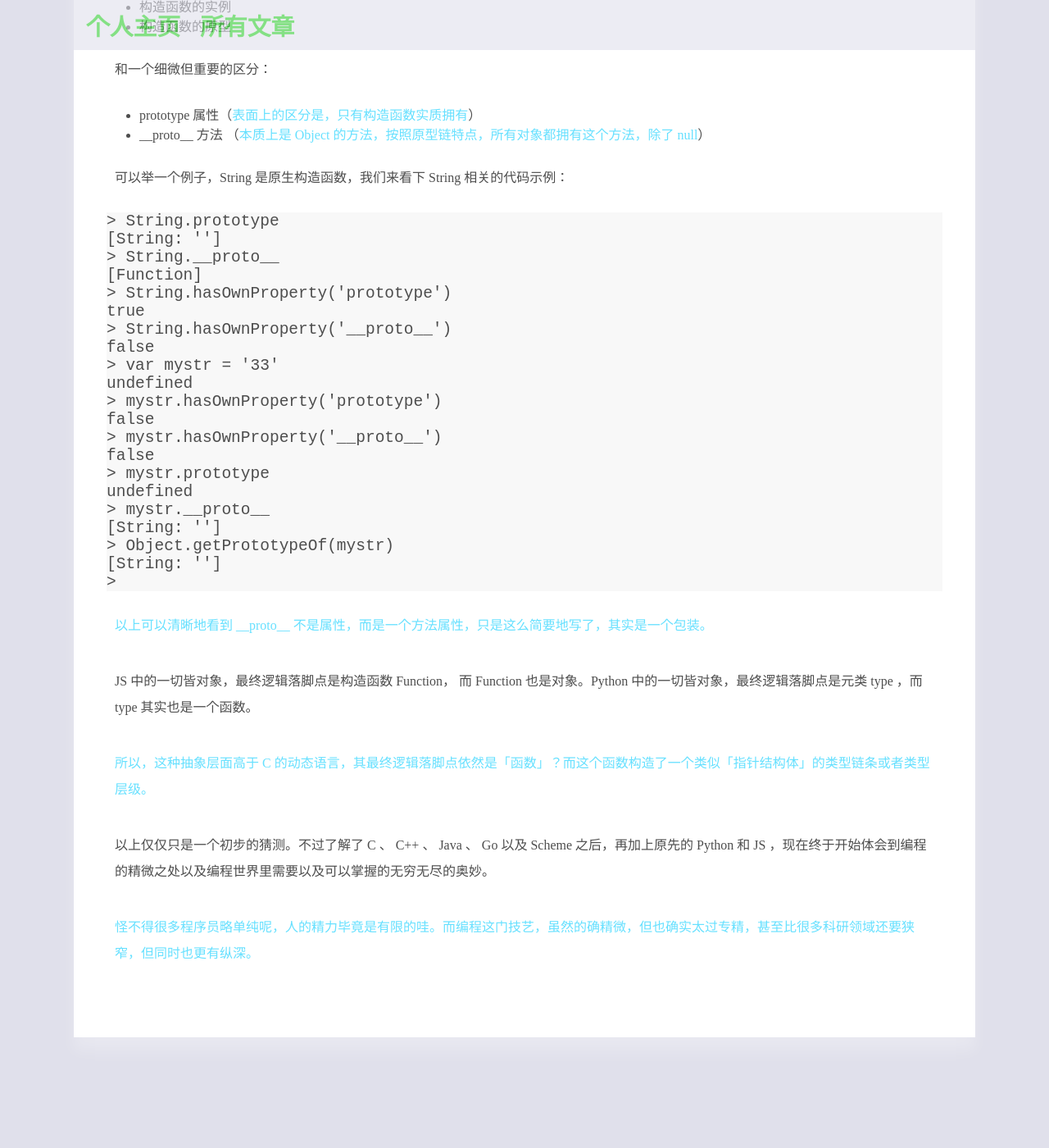
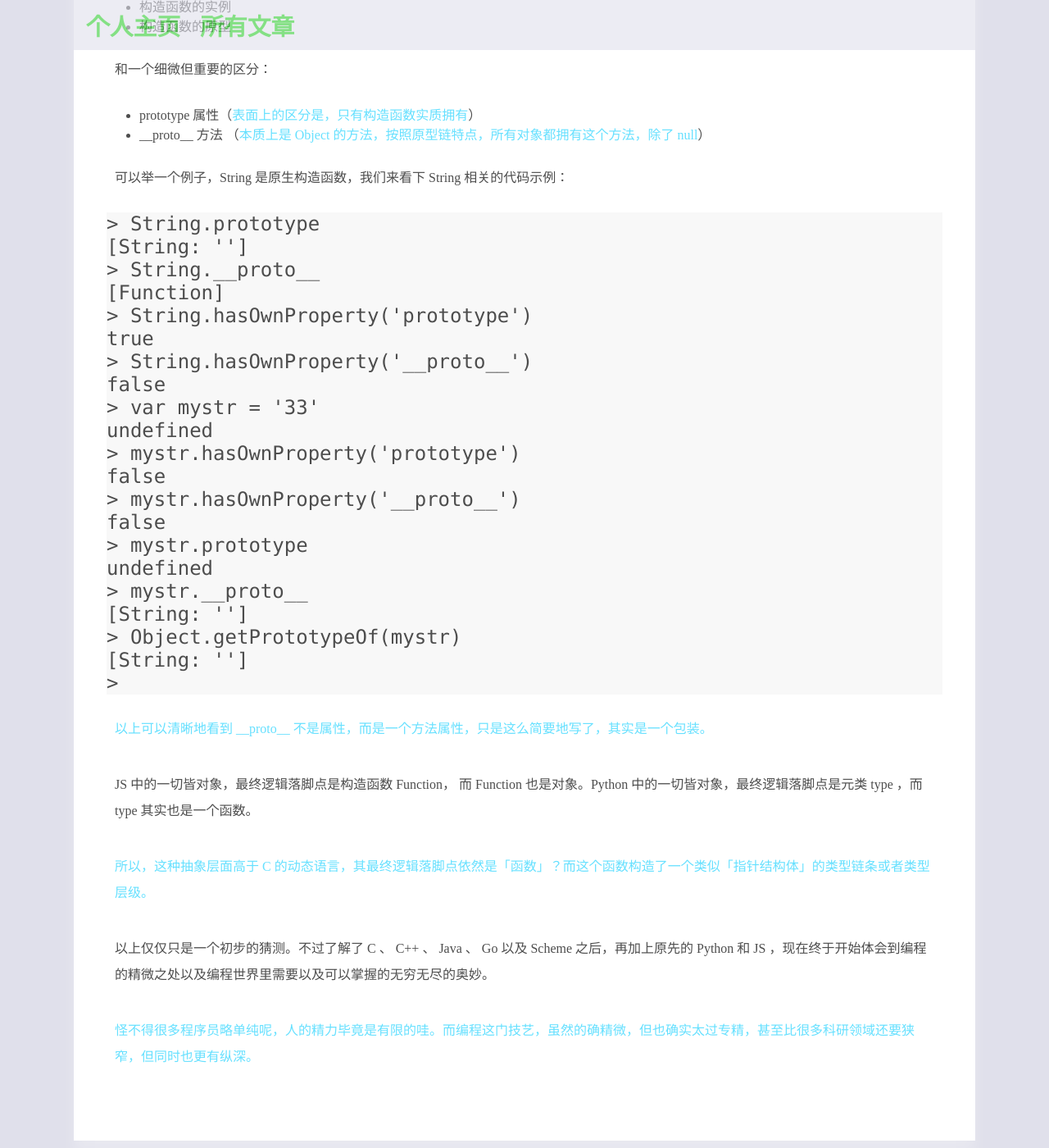
Before and after one commit to xxleyi/xxleyi.github.io, a Jekyll site: the page built from _posts/2017-09-12-03原型链与原型属性.md, in a window 1280 px wide and 1400 px high, scrolled down 2677 px. Shown: the whole window at 82% size. Built offline with Jekyll 4.4.1, drawn with Linux system fonts in a browser that asks for light colours; before the commit the page ends 4002 px from its top, so only the background shows below that.

Commit message:
upate a old blog.

```diff
--- a/css/post.css
+++ b/css/post.css
@@ -77,4 +77,5 @@ nav{
 
 code{
   font-size: 1.5em;
+  font-family: menlo;
 }
```
